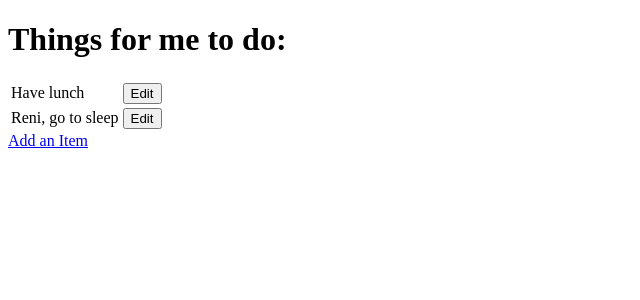
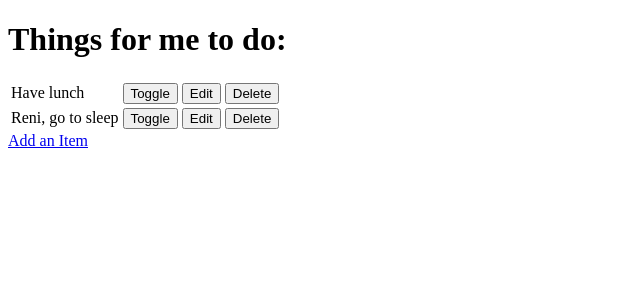
Before and after one commit to renatalantos/hello-django-intro2, a Django app: page / in a window 1280 px wide. Shown: the top 300 px of the page, without its empty margins (0-640 px from the left). Run offline with Django 3.2, Linux system fonts and the light colour scheme; data comes from the database, SQL or seed files in the repository; both versions use the stored data as it was after the commit.

Commit message:
Add functionality to toggle and delete items

```diff
--- a/django_todo/urls.py
+++ b/django_todo/urls.py
@@ -15,11 +15,13 @@ Including another URLconf
 """
 from django.contrib import admin
 from django.urls import path
-from todo.views import get_todo_list, add_item, edit_item
+from todo import views
 
 urlpatterns = [
     path('admin/', admin.site.urls),
-    path('', get_todo_list, name='get_todo_list'),
-    path('add', add_item, name='add'),
-    path('edit/<item_id>', edit_item, name='edit'),
+    path('', views.get_todo_list, name='get_todo_list'),
+    path('add', views.add_item, name='add'),
+    path('edit/<item_id>', views.edit_item, name='edit'),
+    path('toggle/<item_id>', views.toggle_item, name='toggle'),
+    path('delete/<item_id>', views.delete_item, name='delete'),
 ]
--- a/todo/templates/todo/todo_list.html
+++ b/todo/templates/todo/todo_list.html
@@ -21,8 +21,24 @@
             <td>{{ item.name }}</td>
             {% endif %}
             <td>
+                <a href = "/toggle/{{ item.id }}">
+                    <button>Toggle
+
+                    </button>
+                </a>
+            </td>
+
+            <td>
                 <a href = "/edit/{{ item.id }}">
                     <button>Edit
+
+                    </button>
+                </a>
+            </td>
+
+            <td>
+                <a href = "/delete/{{ item.id }}">
+                    <button>Delete
 
                     </button>
                 </a>
--- a/todo/views.py
+++ b/todo/views.py
@@ -35,8 +35,22 @@ def edit_item(request, item_id):
         if form.is_valid():
             form.save()
         return redirect('get_todo_list')
+
     form = ItemForm(instance = item)
     context = {
         'form': form
     }
     return render(request, 'todo/edit_item.html', context)
+
+
+def toggle_item(request, item_id):
+    item = get_object_or_404(Item, id=item_id)
+    item.done = not item.done
+    item.save()
+    return redirect('get_todo_list')
+
+
+def delete_item(request, item_id):
+    item = get_object_or_404(Item, id=item_id)
+    item.delete()
+    return redirect('get_todo_list')
```
Also changed, not shown: db.sqlite3.
